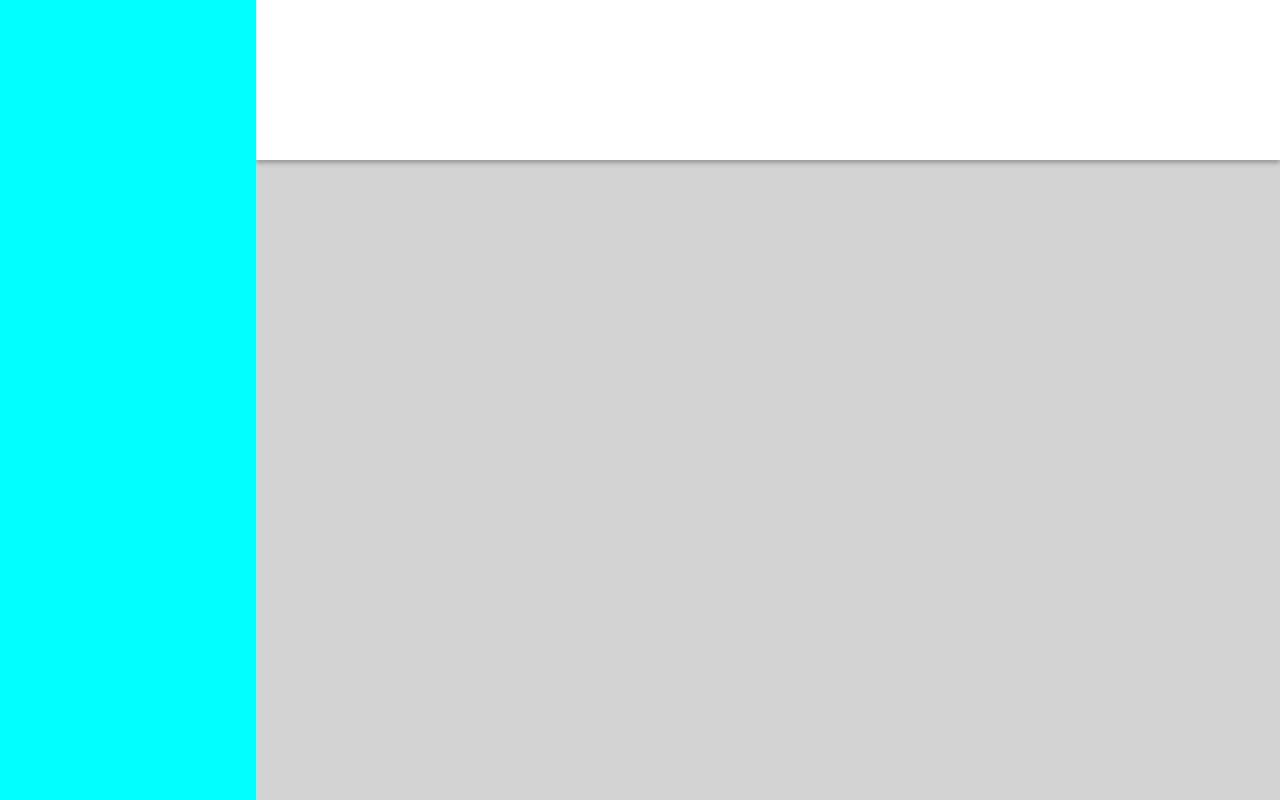
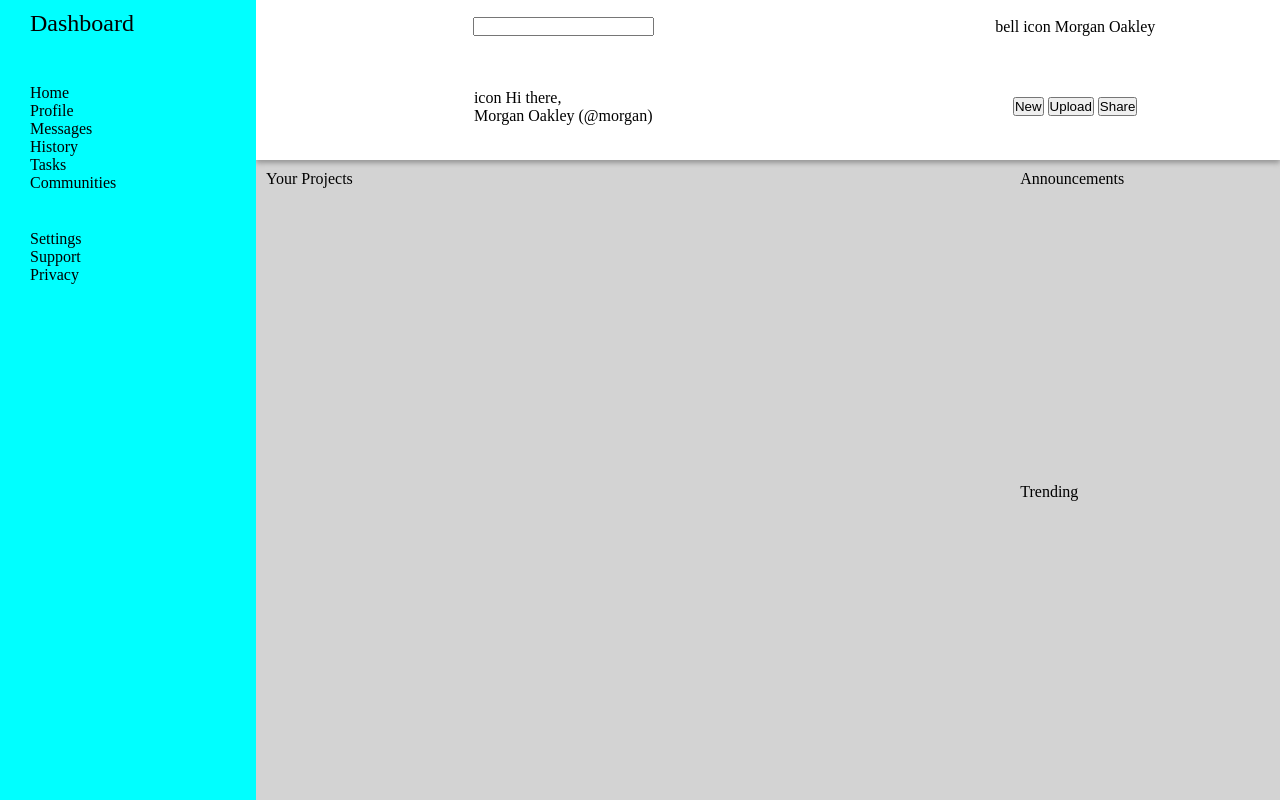
Before and after one commit to BrentWar/odin-admin-dashboard, a plain HTML site: page index.html in a window 1280 px wide. Drawn offline with Linux system fonts and the light colour scheme.

Commit message:
Implement grid of content

```diff
--- a/index.html
+++ b/index.html
@@ -9,14 +9,61 @@
     <body>
         <div class="main-container">
             <div class="header">
+                <div class="search">
+                    <input type="text" class="bar">
+                </div>
 
+                <div class="icons">
+                    <span>bell icon Morgan Oakley</span>
+                </div>
+
+                <div class="user">
+                    <span>icon Hi there, <div>Morgan Oakley (@morgan)</div></span>
+
+                </div>
+
+                <div class="buttons">
+                    <button>New</button>
+                    <button>Upload</button>
+                    <button>Share</button>
+
+                </div>
             </div>
 
             <div class="sidebar">
+                <div class="dashboard">Dashboard</div>
+
+                <ul class="tabs">
+                    <li>Home</li>
+                    <li>Profile</li>
+                    <li>Messages</li>
+                    <li>History</li>
+                    <li>Tasks</li>
+                    <li>Communities</li>
+                </ul>
+
+                <ul class="options">
+                    <li>Settings</li>
+                    <li>Support</li>
+                    <li>Privacy</li>
+                </ul>
 
             </div>
 
             <div class="content">
+                <div class="projects">
+                    <div>Your Projects</div>
+                </div>
+
+                <div class="announcements">
+                    <div>Announcements</div>
+
+                </div>
+
+                <div class="trending">
+                    <div>Trending</div>
+
+                </div>
 
             </div>
         </div>
--- a/style.css
+++ b/style.css
@@ -2,6 +2,7 @@
     margin: 0;
     padding: 0;
 }
+
 
 .main-container {
     height: 100vh;
@@ -16,6 +17,17 @@
     grid-column: 2 / -1;
     grid-row: 1 / 2;
     z-index: 500; /*show shadow on content*/
+
+
+    display: grid;
+    grid-template-columns: 3fr 2fr;
+    grid-template-rows: 1fr 2fr;
+    align-items: center;
+    justify-items: center;
+}
+
+.dashboard {
+    font-size: 1.5rem;
 }
 
 .sidebar {
@@ -23,10 +35,42 @@
     grid-column: 1 / 2;
     grid-row: 1 / -1;
     z-index: 501; /*cover left shadow of header*/
+    padding: 10px 30px;
+
+    display: grid;
+    grid-template-rows: 1.5rem 6rem 3rem;
+    gap: 50px;
+
+}
+
+.sidebar ul {
+    list-style-type: none;
 }
 
 .content {
     background-color: lightgray;
     grid-column: 2 / 3;
     grid-row: 2 / 3;
+
+    display: grid;
+    grid-template-columns: 3fr 1fr;
+    grid-auto-rows: 1fr 1fr;
+    gap: 5px;
+    padding: 10px;
 }
+
+.projects {
+    grid-column: 1 / 2;
+    grid-row: 1 / -1;
+}
+
+.announcements {
+    grid-column: 2 / 3;
+    grid-row: 1 / 2;
+}
+
+.trending {
+    grid-column: 2 / 3;
+    grid-row: 2 / 3;
+
+}
```
